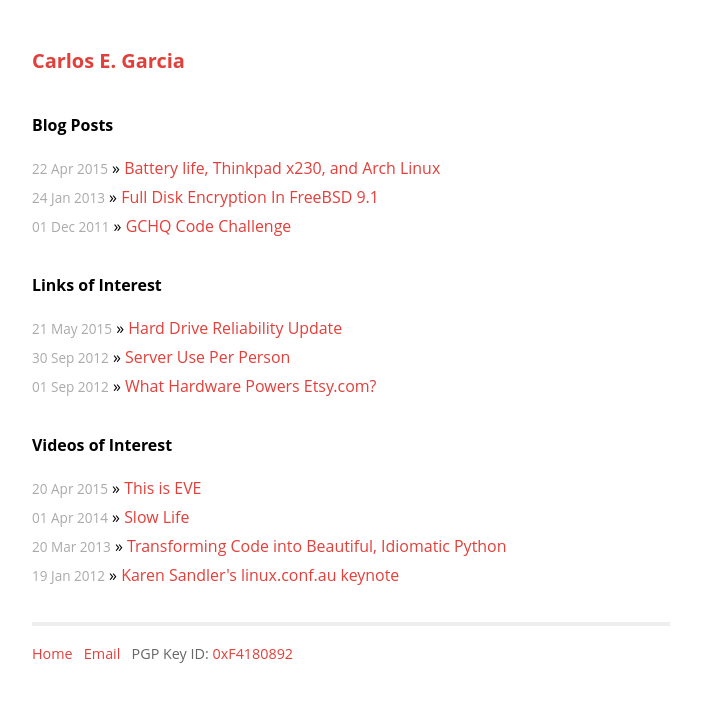
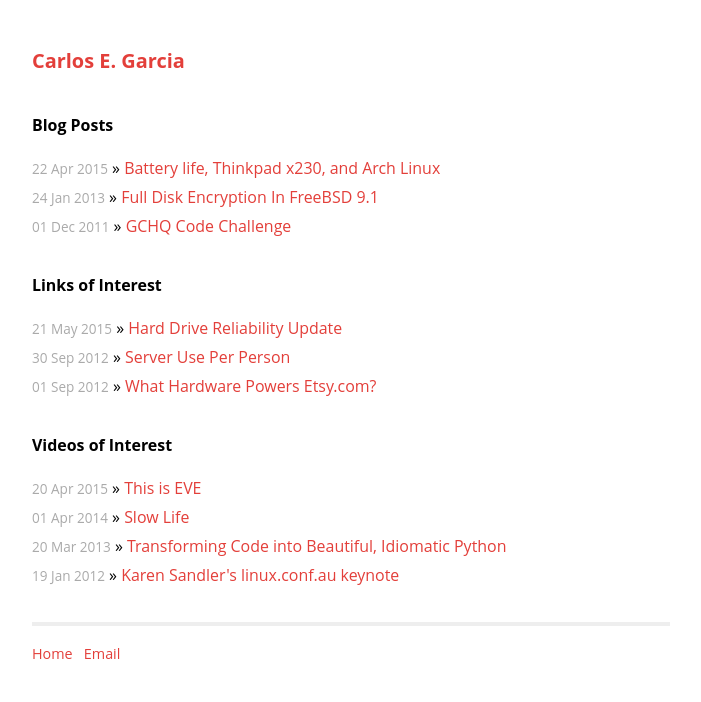
Before and after one commit to cgar/cgar.github.com, a Jekyll site: the page built from index.html, in a window 1280 px wide. Shown: the top 702 px of the page, without its empty margins (289-990 px from the left). Built offline with Jekyll 4.4.1, drawn with Linux system fonts in a browser that asks for light colours; Markdown is read by kramdown in place of the engine named in the settings.

Commit message:
no more pgp key

```diff
--- a/_layouts/layout.html
+++ b/_layouts/layout.html
@@ -23,8 +23,6 @@
        <p>
        <a href="/">Home</a> &nbsp;
        <a href="mailto:carlos@cgarcia.org">Email</a> &nbsp;
-       PGP Key ID:
-       <a href="https://raw.githubusercontent.com/cgar/cgar.github.com/master/pgp.asc">0xF4180892</a>
        </p>
     </div>
   </div>
```
